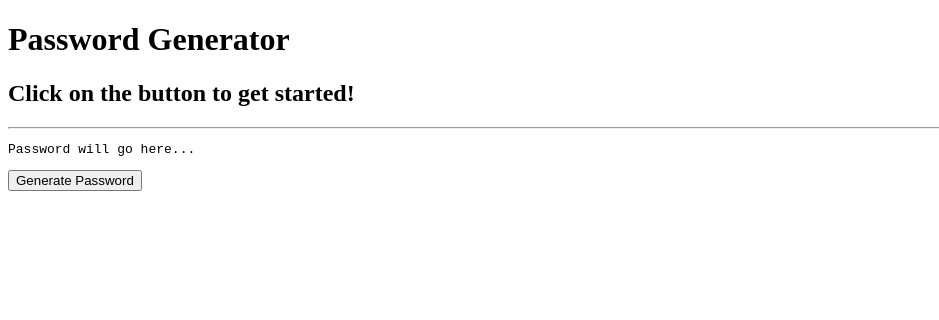
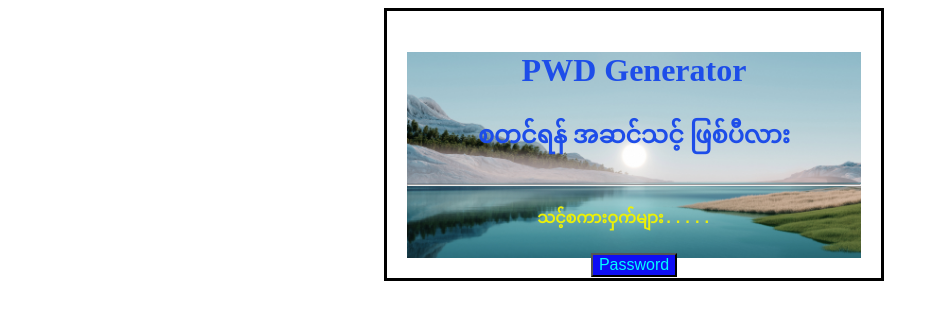
Before and after one commit to Master-Anku/Module5-01-Click-Events, a plain HTML site: page index.html in a window 1280 px wide. Shown: the whole page, without its empty margins (0-939 px from the left). Drawn offline with nearby package versions, Linux system fonts and the light colour scheme.

Commit message:
upload the files

```diff
--- /dev/null
+++ b/assets/css/style.css
@@ -0,0 +1,36 @@
+* {
+    box-sizing: border-box;
+
+}
+
+body {
+    /* display: flex; */
+    text-align: center;
+    width: 500px;
+    border: 3px solid;
+    padding: 20px;
+    margin-left: 30%;
+
+}
+main {
+    background-image: url(../image/windows-11-landscape-scenery-sunrise-stock-day-light-3840x2160-5661.jpg);
+    background-position: center;
+    background-size: cover;
+    height: 206px;
+}
+h1, h2 {
+    color: rgb(29, 77, 233);
+}
+.wrapper {
+    font-size: 1rem;
+    /* border: 2px solid blue; */
+    color: rgb(236 240 7);
+    font-weight: bold;
+}
+
+button {
+   margin-bottom: 5px;
+   font-size: 1rem;
+   background-color: rgb(14, 14, 244);
+   color: aqua;
+}
--- a/index.html
+++ b/index.html
@@ -3,17 +3,21 @@
 <head>
     <meta charset="UTF-8">
     <meta name="viewport" content="width=device-width, initial-scale=1.0">
-    <title>jQuery Password Generator</title>
+    <title>Juery Generator Password</title>
+    <link rel="stylesheet" href="assets/css/style.css">
 </head>
+
 <body>
-
     <main>
-        <h1>Password Generator</h1>
-        <h2>Click on the button to get started!</h2>
-        <hr/>
-
-        <pre class="text-dark bg-light p-5" id="password-display">Password will go here...</pre>
-        <button id="password-btn" class="btn btn-block btn-info ">Generate Password</button>
-      </main>
+        <h1>PWD Generator</h1>
+        <h2>စတင်ရန် အဆင်သင့် ဖြစ်ပီလား</h2>
+        <hr>
+     <div class="wrapper">
+        <pre id="pwd-d">သင့်စကားဝှက်များ.....  </pre>
+        <button id="pwd-btn">Password</button>
+     </div>
+    </main>
+    <script src="https://code.jquery.com/jquery-3.5.1.min.js"></script>
+    <script src="pwd.js"></script>
 </body>
 </html>
--- /dev/null
+++ b/pwd.js
@@ -0,0 +1,24 @@
+//1.ID များကို ဆင့်ခေါ်၍ အသုံးပြုချင်း
+var pwdBtnEl = $('#pwd-btn');
+var pwdEl = $('#pwd-d');
+
+//2.random
+function getPwdCharacter() {
+    return String.fromCharCode(Math.floor(Math.random() * 77) +34);
+}
+
+//3.function for loop
+function pwdGe(num) {
+    var pwd ='';
+    for (var i = 0; i < num; i++) {
+        pwd += getPwdCharacter();
+    }
+    return pwd;
+}
+
+//4.Click on Change Pwds
+pwdBtnEl.on('click', function (){
+    var newPwd = pwdGe(15);
+    pwdEl.text(newPwd);
+
+});
```
Also changed, not shown: assets/image/windows-11-landscape-scenery-sunrise-stock-day-light-3840x2160-5661.jpg (added), assets/image/wrape.jpg (added).
